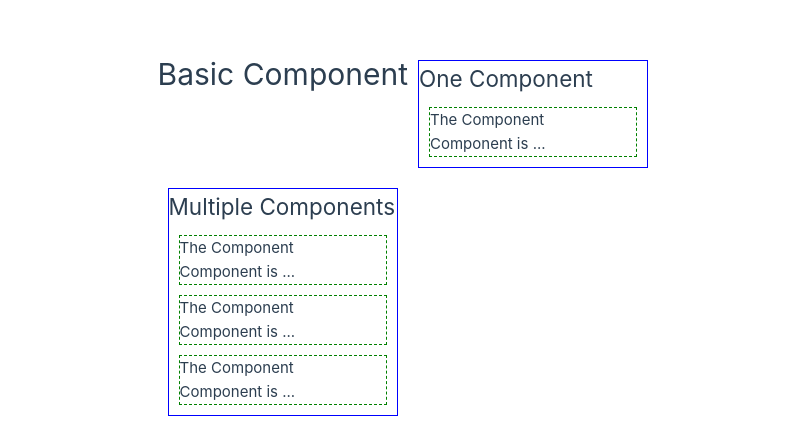
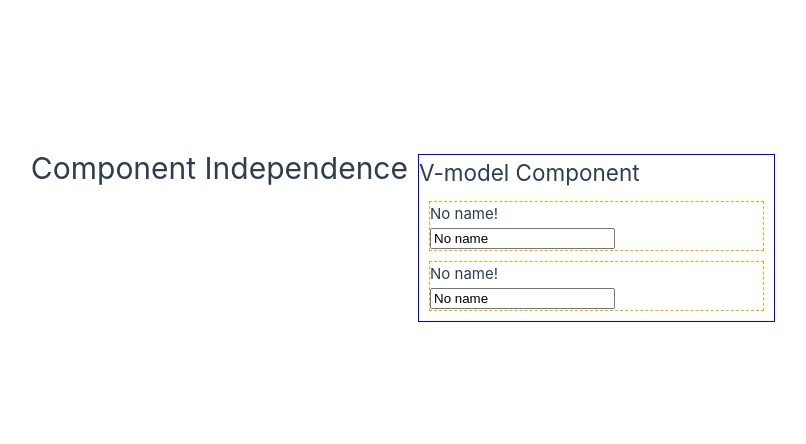
Before and after one commit to koyamal/pra_vue3, a Vue app in the folder Vue3FrontDevTextBook/chap08/linkComponents/: page / in a window 1280 px wide. Shown: the part 162-606 px from the top of the page, without its empty margins (232-1038 px from the left). Built offline with nearby package versions, Linux system fonts and the light colour scheme.

Commit message:
Use WithModel Component in App

```diff
--- a/Vue3FrontDevTextBook/chap08/linkComponents/src/App.vue
+++ b/Vue3FrontDevTextBook/chap08/linkComponents/src/App.vue
@@ -1,24 +1,19 @@
 <script setup lang="ts">
-import OneSection from './components/OneSection.vue';
+import WithModel from './components/WithModel.vue';
 </script>
 
 <template>
-  <h1>Basic Component</h1>
+  <h1>Component Independence</h1>
   <section>
-    <h2>One Component</h2>
-    <OneSection />
-  </section>
-  <section>
-    <h2>Multiple Components</h2>
-    <OneSection />
-    <OneSection />
-    <OneSection />
+    <h2>V-model Component</h2>
+      <WithModel />
+      <WithModel />
   </section>
 </template>
 
 <style>
 section {
   border: blue 1px solid;
-  margin: 10px
+  margin: 10px;
 }
 </style>
```
